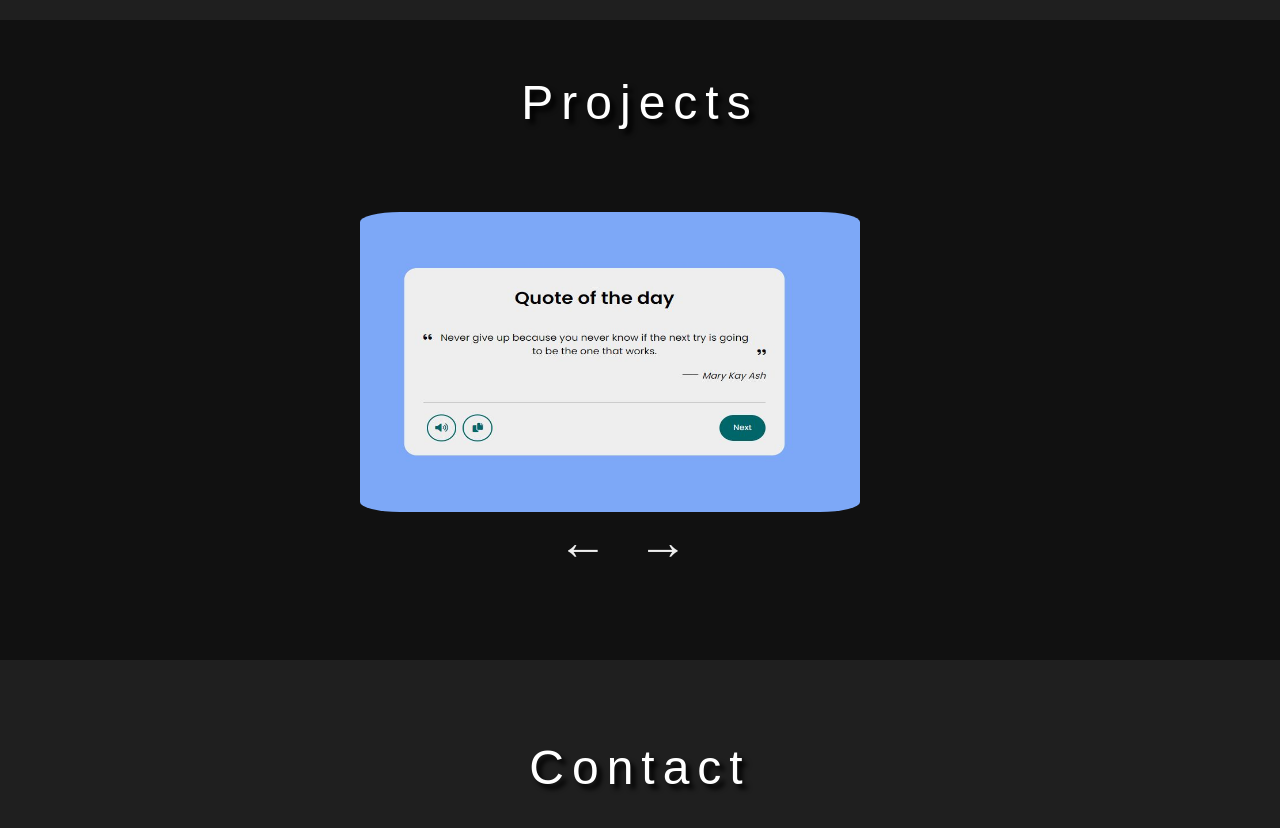
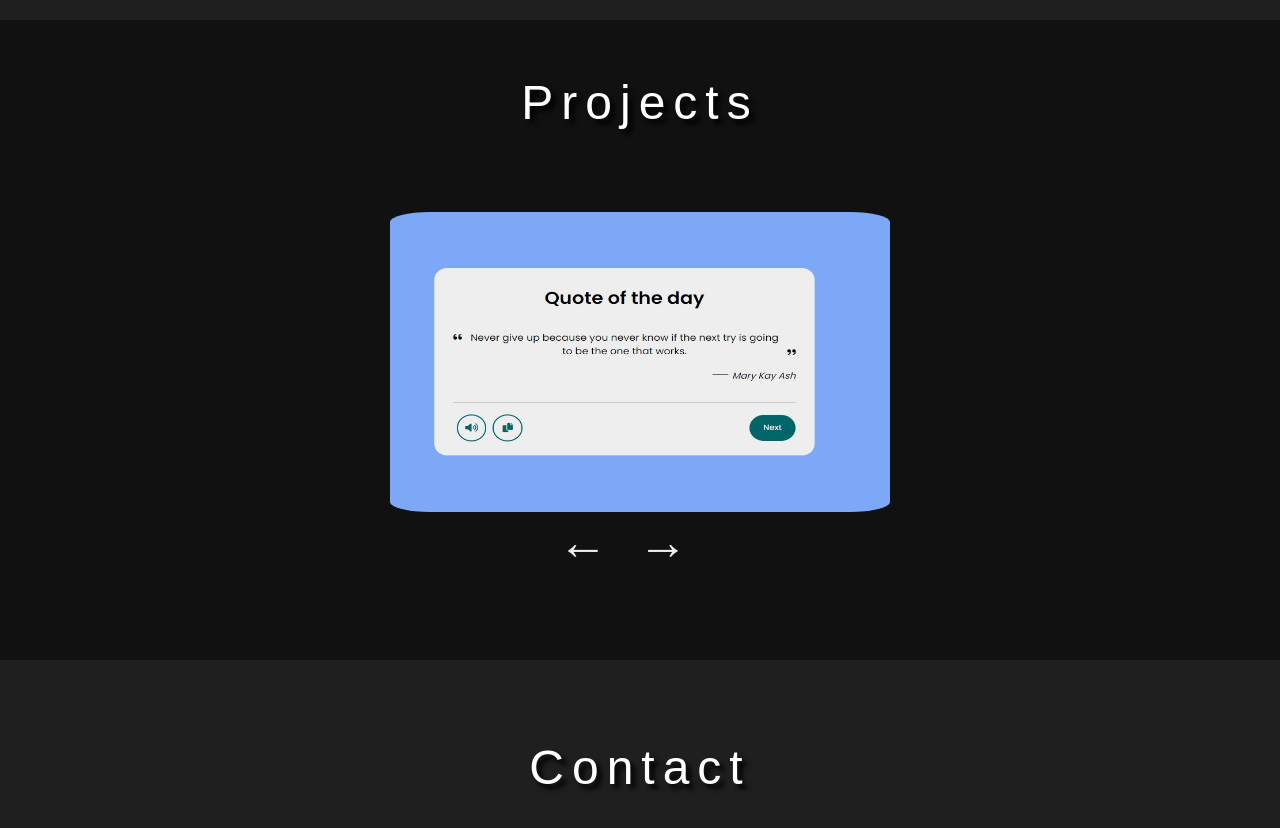
Before and after one commit to camijam/camilo-web, a plain HTML site: page index.html in a window 1280 px wide. Shown: the part 860-1688 px from the top of the page. Drawn offline with Linux system fonts and the light colour scheme.

Commit message:
update 2 03/07

```diff
--- a/style.css
+++ b/style.css
@@ -235,9 +235,14 @@
     margin-top: 5px;
 }
 
+.slider {
+    display: flex;
+    justify-content: center;
+}
+
 .slider img{
-    max-width:70%;
-    margin-left: 260px; /*no es la mejor forma pero bueno..*/
+    max-width:100%;
+    /*margin-left: 260px; /*no es la mejor forma pero bueno..*/
     margin-top: 2rem;
     display: none;
 }
```
